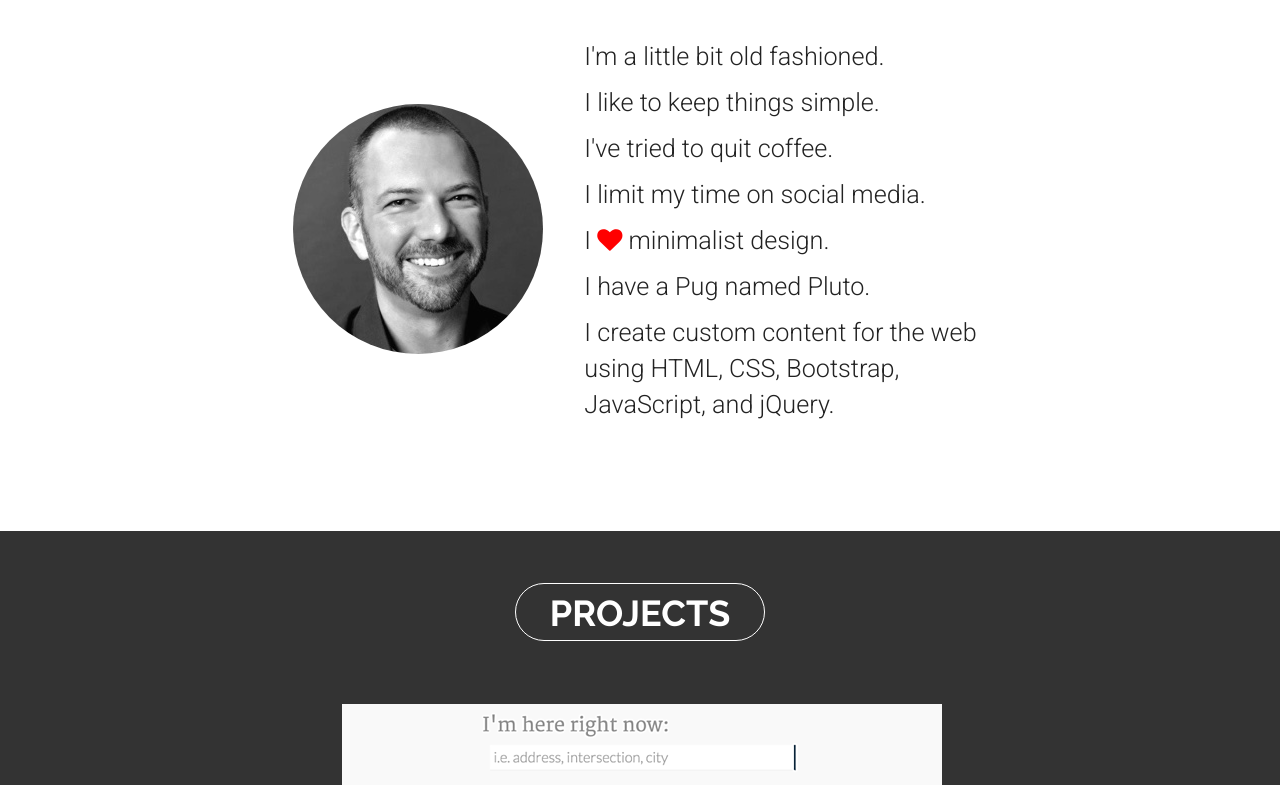
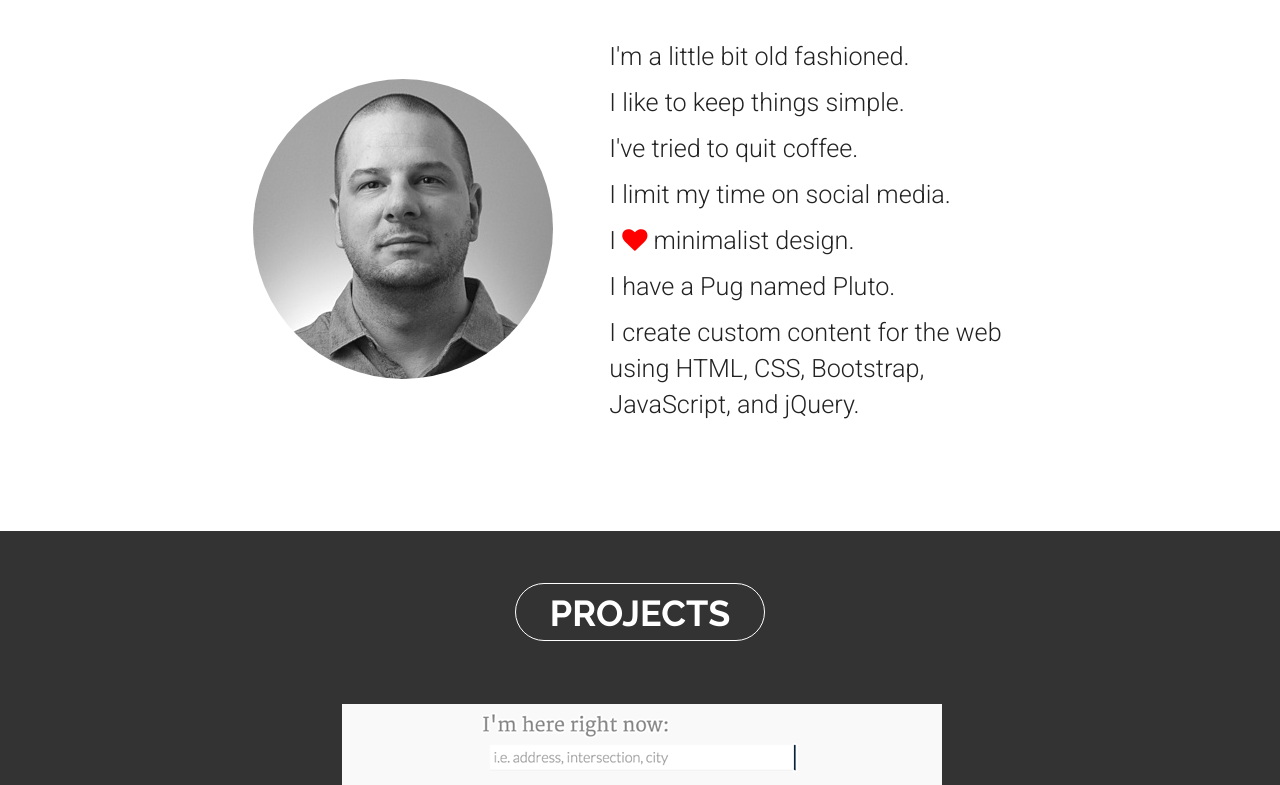
Before and after one commit to botnaysard/portfolio2015, a plain HTML site: page index.html in a window 1280 px wide. Shown: the part 904-1689 px from the top of the page. Drawn offline with nearby package versions, Linux system fonts and the light colour scheme.

Commit message:
Version 1.0

```diff
--- a/index.html
+++ b/index.html
@@ -47,8 +47,8 @@
 					<h1>about me</h1>
 				</div>
 				<div class="row row-centered">
-					<div class="col-sm-12 col-md-3 col-centered my-photo">
-						<img src="images/temp-portrait.jpg">
+					<div class="col-sm-12 col-md-4 col-centered my-photo">
+						<img src="images/portrait.jpg">
 					</div>
 					<div class="col-sm-10 col-md-4 col-centered my-description">
 						<p>I'm a little bit old fashioned.</p>
--- a/styles/main.css
+++ b/styles/main.css
@@ -38,7 +38,7 @@ html, body. div{
 }
 
 .jumbotron {
-  background-image:url('../images/temp-bg.jpeg');
+  background-image:url('../images/ruler-bg.jpeg');
   height: 800px;
   background-repeat: no-repeat;
   background-size: cover;
@@ -130,10 +130,11 @@ html, body. div{
 }
 
 .my-photo {
-  width: 250px;
+  width: 300px;
   margin-left: auto;
   margin-right: auto;
   margin-bottom: 1em;
+  padding: 0px;
 }
 
 .my-description, .location-details{
@@ -257,7 +258,7 @@ html, body. div{
     border: 1px solid #5a5a5a;
   }
 
-.navbar-toggle .icon-bar {
+  .navbar-toggle .icon-bar {
     background-color: #5a5a5a;
   }
 
```
Also changed, not shown: images/portrait.jpg (added), images/ruler-bg.jpeg (renamed from images/temp-bg.jpeg), images/temp-portrait.jpg (deleted).
